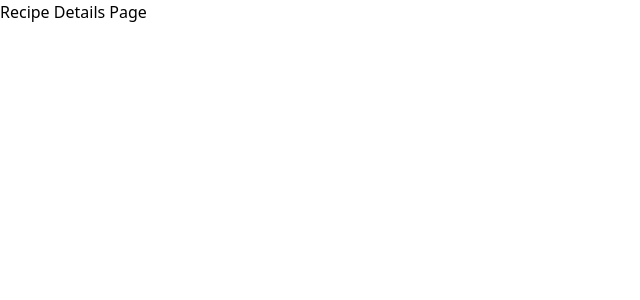
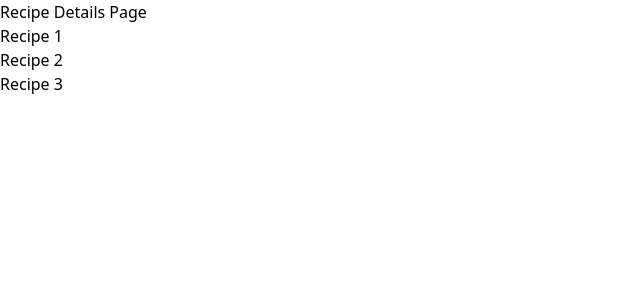
Before and after one commit to ek-sarath/recipe-app, a Next.js app: page /recipe in a window 1280 px wide. Shown: the top 300 px of the page, without its empty margins (0-640 px from the left). Built offline with nearby package versions, Linux system fonts and the light colour scheme.

Commit message:
B1 | First commit

```diff
--- a/src/app/recipe/page.tsx
+++ b/src/app/recipe/page.tsx
@@ -1,5 +1,18 @@
 export default function RecipeDetailsPage() {
     return (
-      <div>Recipe Details Page</div>
+      <div>
+        <div>Recipe Details Page</div>
+        <ol>
+          <li>
+            Recipe 1
+          </li>
+          <li>
+            Recipe 2
+          </li>
+          <li>
+            Recipe 3
+          </li>
+        </ol>
+      </div>
     );
   }
```
